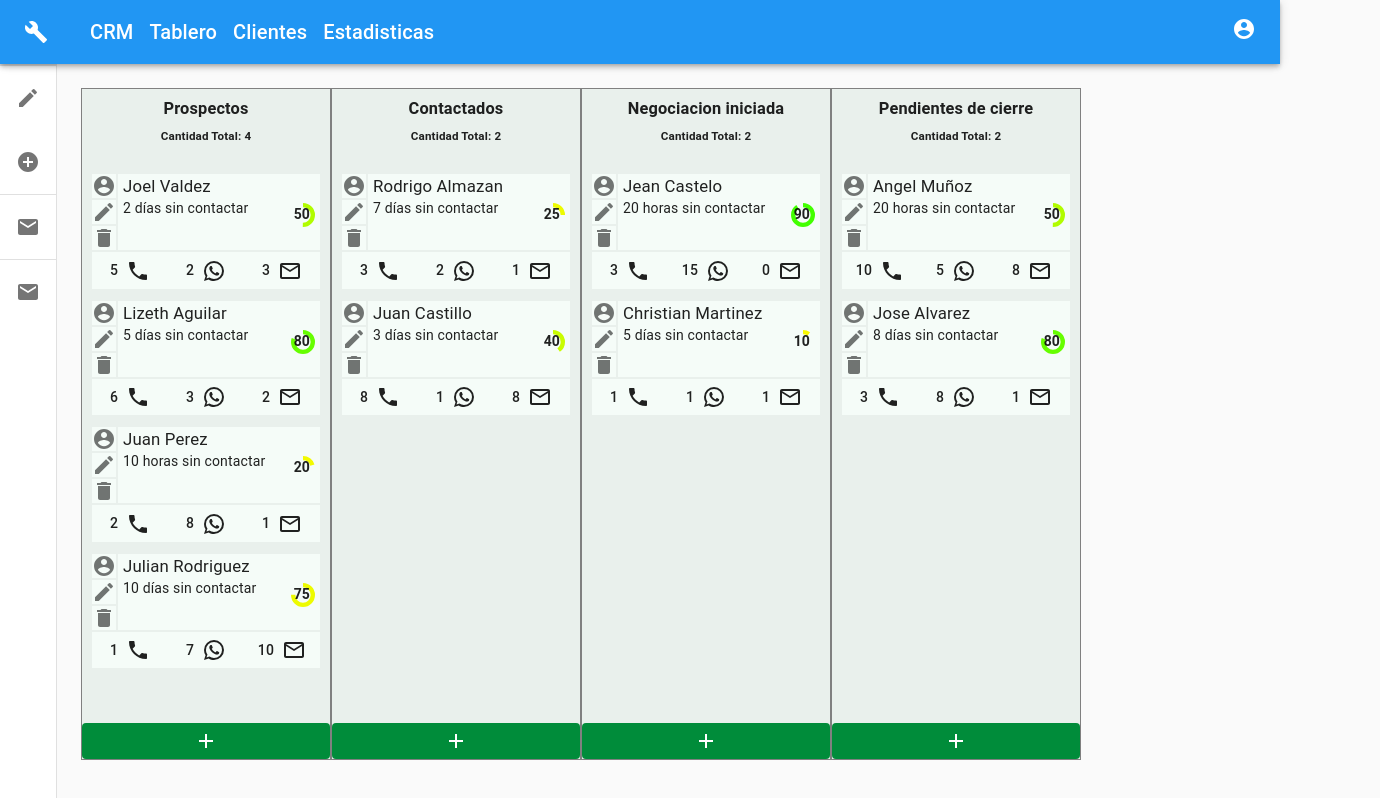
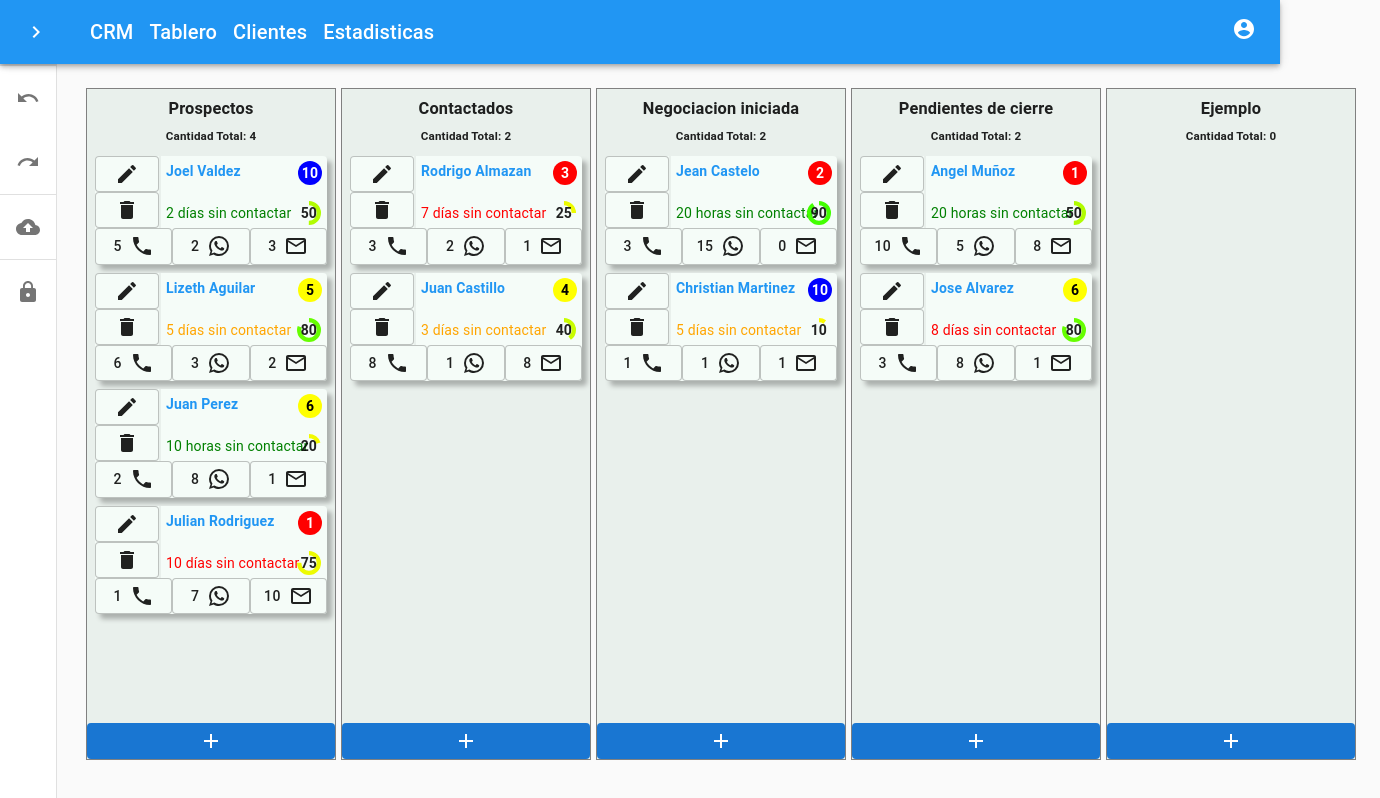
Before and after one commit to jo3l17/react-CRM, a Next.js app in the folder crm/: page / in a window 1280 px wide. Shown: the whole page, 1380 px wide, since content can reach past the window. Built offline with nearby package versions, Linux system fonts and the light colour scheme.

Commit message:
vista inicio terminada

```diff
--- a/crm/src/components/Card.js
+++ b/crm/src/components/Card.js
@@ -3,7 +3,7 @@ import { Draggable } from 'react-beautiful-dnd';
 import useStyles from '../styles/Card';
 import { List, ListItem, ListItemIcon, Divider, Grid, Button, CircularProgress } from '@material-ui/core';
 import EditIcon from '@material-ui/icons/Edit';
-import AccountCircleIcon from '@material-ui/icons/AccountCircle';
+import Link from 'next/link'
 import DeleteIcon from '@material-ui/icons/Delete';
 import WhatsAppIcon from '@material-ui/icons/WhatsApp';
 import PhoneIcon from '@material-ui/icons/Phone';
@@ -28,30 +28,38 @@ function Card(props) {
           </div> */}
           <div className={classes.container}>
             <List className={classes.leftList}>
-              <ListItem button className={classes.leftListItem}>
-                <ListItemIcon className={classes.leftListIcon}>
-                  <AccountCircleIcon />
+              <ListItem className={classes.leftListItem}>
+                <ListItemIcon className={classes.leftListItemIcon}>
+                  <Button variant="outlined" className={`${classes.leftListButton} ${classes.darkButton}`}>
+                    <EditIcon className={classes.leftListIcon} />
+                  </Button>
                 </ListItemIcon>
               </ListItem>
-              <Divider className={classes.divider} />
-              <ListItem button className={classes.leftListItem}>
-                <ListItemIcon className={classes.leftListIcon}>
-                  <EditIcon />
-                </ListItemIcon>
-              </ListItem>
-              <Divider className={classes.divider} />
-              <ListItem button className={classes.leftListItem}>
-                <ListItemIcon className={classes.leftListIcon}>
-                  <DeleteIcon />
+              <ListItem className={classes.leftListItem}>
+                <ListItemIcon className={classes.leftListItemIcon}>
+                  <Button variant="outlined" className={`${classes.leftListButton} ${classes.darkButton}`}>
+                    <DeleteIcon className={classes.leftListIcon} />
+                  </Button>
                 </ListItemIcon>
               </ListItem>
             </List>
             <div className={classes.cardInfo}>
               <div className={classes.title}>
-                {props.task.content.titulo}
+                <Link href="/usuario/[props.task.content.idCliente]" as={`/usuario/${props.task.content.idCliente}`}>
+                  <a className={classes.linkUsuario}>
+                    {props.task.content.titulo}
+                  </a>
+                </Link>
+                <div>
+                  <div className={classes.prioridad} style={{ backgroundColor: props.task.content.prioridadColor, color: props.task.content.prioridadColorText }}>
+                    <div>
+                      {props.task.content.prioridad}
+                    </div>
+                  </div>
+                </div>
               </div>
               <div className={classes.porcentajeWrapper}>
-                <div>
+                <div style={{ color: ((props.task.content.tiempoSinContactoNumber <= 2) ? 'green' : (props.task.content.tiempoSinContactoNumber <= 6 ? 'orange' : 'red')) }}>
                   {props.task.content.tiempoSinContacto}
                 </div>
                 <div className={classes.porcentajeCierre}>{props.task.content.porcentajeCierre}</div>
@@ -61,17 +69,17 @@ function Card(props) {
           </div>
           <div className={classes.interacciones}>
             <div className={classes.interaccionesButtons}>
-              <Button>
+              <Button variant="outlined" className={`${classes.interaccionesButton} ${classes.darkButton}`}>
                 {props.task.content.interacciones.telefono} &nbsp;<PhoneIcon />
               </Button>
             </div>
             <div className={classes.interaccionesButtons}>
-              <Button>
+              <Button variant="outlined" className={`${classes.interaccionesButton} ${classes.darkButton}`}>
                 {props.task.content.interacciones.whatsapp} &nbsp;<WhatsAppIcon />
               </Button>
             </div>
             <div className={classes.interaccionesButtons}>
-              <Button>
+              <Button variant="outlined" className={`${classes.interaccionesButton} ${classes.darkButton}`}>
                 {props.task.content.interacciones.correo} &nbsp;<MailOutlineIcon />
               </Button>
             </div>
--- a/crm/src/components/Header.js
+++ b/crm/src/components/Header.js
@@ -25,6 +25,10 @@ import useStyles from '../styles/Header';
 import AccountCircleIcon from '@material-ui/icons/AccountCircle';
 import EditIcon from '@material-ui/icons/Edit';
 import AddCircleIcon from '@material-ui/icons/AddCircle';
+import UndoIcon from '@material-ui/icons/Undo';
+import RedoIcon from '@material-ui/icons/Redo';
+import LockIcon from '@material-ui/icons/Lock';
+import CloudUploadIcon from '@material-ui/icons/CloudUpload';
 
 function Header(props) {
   const toggleHandleDrawer = () => {
@@ -50,35 +54,35 @@ function Header(props) {
       <List>
         <ListItem button>
           <ListItemIcon>
-            <EditIcon />
+            <UndoIcon />
           </ListItemIcon>
-          <ListItemText primary={"Editar"} />
+          <ListItemText primary={"Deshacer"} />
         </ListItem>
       </List>
       <List>
         <ListItem button>
           <ListItemIcon>
-            <AddCircleIcon />
+            <RedoIcon />
           </ListItemIcon>
-          <ListItemText primary={"Agregar"} />
+          <ListItemText primary={"Rehacer"} />
         </ListItem>
       </List>
       <Divider />
       <List>
         <ListItem button>
           <ListItemIcon>
-            <MailIcon />
+            <CloudUploadIcon />
           </ListItemIcon>
-          <ListItemText primary={"ejemplo"} />
+          <ListItemText primary={"Importar"} />
         </ListItem>
       </List>
       <Divider />
       <List>
         <ListItem button>
           <ListItemIcon>
-            <MailIcon />
+            <LockIcon />
           </ListItemIcon>
-          <ListItemText primary={"ejemplo"} />
+          <ListItemText primary={"Bloquear"} />
         </ListItem>
       </List>
     </div>
@@ -169,7 +173,7 @@ function Header(props) {
                 [classes.hide]: open,
               })}
             >
-              <BuildIcon />
+              <ChevronRightIcon />
             </IconButton>
           </Hidden>
           <Typography variant="h6" noWrap className={classes.title}>
--- a/crm/src/data.js
+++ b/crm/src/data.js
@@ -6,9 +6,12 @@ const initialData = {
                 idCliente: 1,
                 titulo: 'Joel Valdez',
                 prioridad: 10,
+                prioridadColor: 'blue',
+                prioridadColorText: 'white',
                 tiempoSinContacto: '2 días sin contactar',
+                tiempoSinContactoNumber: 2,
                 porcentajeCierre: 50,
-                porcentajeColor:'#b1fc00',
+                porcentajeColor: '#b1fc00',
                 interacciones: {
                     whatsapp: 2,
                     telefono: 5,
@@ -22,9 +25,12 @@ const initialData = {
                 idCliente: 2,
                 titulo: 'Lizeth Aguilar',
                 prioridad: 5,
+                prioridadColor: 'yellow',
+                prioridadColorText: 'black',
                 tiempoSinContacto: '5 días sin contactar',
+                tiempoSinContactoNumber: 5,
                 porcentajeCierre: 80,
-                porcentajeColor:'#66fe00',
+                porcentajeColor: '#66fe00',
                 interacciones: {
                     whatsapp: 3,
                     telefono: 6,
@@ -38,9 +44,12 @@ const initialData = {
                 idCliente: 3,
                 titulo: 'Juan Perez',
                 prioridad: 6,
+                prioridadColor: 'yellow',
+                prioridadColorText: 'black',
                 tiempoSinContacto: '10 horas sin contactar',
+                tiempoSinContactoNumber: 0.416,
                 porcentajeCierre: 20,
-                porcentajeColor:'#f3fa00',
+                porcentajeColor: '#f3fa00',
                 interacciones: {
                     whatsapp: 8,
                     telefono: 2,
@@ -54,9 +63,12 @@ const initialData = {
                 idCliente: 4,
                 titulo: 'Julian Rodriguez',
                 prioridad: 1,
+                prioridadColor: 'red',
+                prioridadColorText: 'white',
                 tiempoSinContacto: '10 días sin contactar',
+                tiempoSinContactoNumber: 10,
                 porcentajeCierre: 75,
-                porcentajeColor:'#edfb00',
+                porcentajeColor: '#edfb00',
                 interacciones: {
                     whatsapp: 7,
                     telefono: 1,
@@ -70,7 +82,10 @@ const initialData = {
                 idCliente: 5,
                 titulo: 'Jean Castelo',
                 prioridad: 2,
+                prioridadColor: 'red',
+                prioridadColorText: 'white',
                 tiempoSinContacto: '20 horas sin contactar',
+                tiempoSinContactoNumber: 0.83,
                 porcentajeCierre: 90,
                 porcentajeColor: '#42ff00',
                 interacciones: {
@@ -86,9 +101,12 @@ const initialData = {
                 idCliente: 6,
                 titulo: 'Christian Martinez',
                 prioridad: 10,
+                prioridadColor: 'blue',
+                prioridadColorText: 'white',
                 tiempoSinContacto: '5 días sin contactar',
+                tiempoSinContactoNumber: 5,
                 porcentajeCierre: 10,
-                porcentajeColor:'#f9f900',
+                porcentajeColor: '#f9f900',
                 interacciones: {
                     whatsapp: 1,
                     telefono: 1,
@@ -102,9 +120,12 @@ const initialData = {
                 idCliente: 7,
                 titulo: 'Rodrigo Almazan',
                 prioridad: 3,
+                prioridadColor: 'red',
+                prioridadColorText: 'white',
                 tiempoSinContacto: '7 días sin contactar',
+                tiempoSinContactoNumber: 7,
                 porcentajeCierre: 25,
-                porcentajeColor:'#edfb00',
+                porcentajeColor: '#edfb00',
                 interacciones: {
                     whatsapp: 2,
                     telefono: 3,
@@ -116,47 +137,56 @@ const initialData = {
             id: 'task-8',
             content: {
                 idCliente: 8,
-                titulo:'Juan Castillo',
-                prioridad:4,
-                tiempoSinContacto:'3 días sin contactar',
-                porcentajeCierre:40,
-                porcentajeColor:'#c9fc00',
-                interacciones:{
-                    whatsapp:1,
-                    telefono:8,
-                    correo:8
+                titulo: 'Juan Castillo',
+                prioridad: 4,
+                prioridadColor: 'yellow',
+                prioridadColorText: 'black',
+                tiempoSinContacto: '3 días sin contactar',
+                tiempoSinContactoNumber: 3,
+                porcentajeCierre: 40,
+                porcentajeColor: '#c9fc00',
+                interacciones: {
+                    whatsapp: 1,
+                    telefono: 8,
+                    correo: 8
                 }
             }
         },
         'task-9': {
             id: 'task-9',
             content: {
-                    idCliente:9,
-                    titulo:'Angel Muñoz',
-                    prioridad:1,
-                    tiempoSinContacto:'20 horas sin contactar',
-                    porcentajeCierre:50,
-                    porcentajeColor:'#b1fc00',
-                    interacciones:{
-                        whatsapp:5,
-                        telefono:10,
-                        correo:8
+                idCliente: 9,
+                titulo: 'Angel Muñoz',
+                prioridad: 1,
+                prioridadColor: 'red',
+                prioridadColorText: 'white',
+                tiempoSinContacto: '20 horas sin contactar',
+                tiempoSinContactoNumber: 0.83,
+                porcentajeCierre: 50,
+                porcentajeColor: '#b1fc00',
+                interacciones: {
+                    whatsapp: 5,
+                    telefono: 10,
+                    correo: 8
                 }
             }
         },
         'task-10': {
             id: 'task-10',
             content: {
-                    idCliente:10,
-                    titulo:'Jose Alvarez',
-                    prioridad:6,
-                    tiempoSinContacto:'8 días sin contactar',
-                    porcentajeCierre:80,
-                    porcentajeColor:'#66fe00',
-                    interacciones:{
-                        whatsapp:8,
-                        telefono:3,
-                        correo:1
+                idCliente: 10,
+                titulo: 'Jose Alvarez',
+                prioridad: 6,
+                prioridadColor: 'yellow',
+                prioridadColorText: 'black',
+                tiempoSinContacto: '8 días sin contactar',
+                tiempoSinContactoNumber: 8,
+                porcentajeCierre: 80,
+                porcentajeColor: '#66fe00',
+                interacciones: {
+                    whatsapp: 8,
+                    telefono: 3,
+                    correo: 1
                 }
             }
         },
@@ -196,9 +226,14 @@ const initialData = {
                 'task-10',
             ]
         },
+        'column-5': {
+            id: 'column-5',
+            title: 'Ejemplo',
+            taskIds: [ ]
+        },
     },
     columnOrder: ['column-1', 'column-2',
-            'column-3', 'column-4'
+        'column-3', 'column-4','column-5'
     ]
 };
 export default initialData;
--- a/crm/src/styles/Board.js
+++ b/crm/src/styles/Board.js
@@ -29,6 +29,7 @@ const useStyles = theme => ({
         width: 250,
         display: 'flex',
         flexDirection: 'column',
+        marginLeft: 5,
         backgroundColor: theme.palette.tertiary.main,
         // padding:8
     },
@@ -39,7 +40,8 @@ const useStyles = theme => ({
     },
     Total: {
         textAlign: 'center',
-        marginTop: 0
+        marginTop: 0,
+        marginBottom: 3
     },
     List: {
         padding: 8,
@@ -55,20 +57,20 @@ const useStyles = theme => ({
             '-webkit-box-shadow': 'inset 0 0 6px rgba(0,0,0,0.00)'
         },
         '&::-webkit-scrollbar-thumb': {
-            backgroundColor: 'rgba(0,0,0,.9)',
+            backgroundColor: 'rgba(0,0,0,.4)',
             outline: '1px solid slategrey'
         },
-        scrollbarColor:'black transparent',
-        scrollbarWidth:'thin'
+        scrollbarColor: 'black transparent',
+        scrollbarWidth: 'thin'
     },
     draggingOver: {
         backgroundColor: theme.palette.tertiary.dark
     },
     addButton: {
-        backgroundColor: theme.palette.secondary.dark,
+        backgroundColor: theme.palette.primary.dark,
         color: 'white',
         '&:hover': {
-            backgroundColor: theme.palette.secondary.main,
+            backgroundColor: theme.palette.primary.main,
         }
     },
 })
--- a/crm/src/styles/Card.js
+++ b/crm/src/styles/Card.js
@@ -5,17 +5,18 @@ const useStyles = makeStyles(theme => ({
         backgroundColor: theme.palette.tertiary.light,
         marginBottom: 8,
         // padding:8,
-        borderRadius: 2,
-        border: '2px solid',
-        borderColor: theme.palette.tertiary.main,
+        borderRadius: 4,
+        // border: '1px solid',
+        // borderColor: 'black',
         // display: 'flex',
         '&:focus': {
             outline: 'none',
             borderColor: 'black',
-        }
+        },
+        boxShadow: `5px 5px 5px ${theme.palette.tertiary.dark}`
     },
     dragging: {
-        backgroundColor: theme.palette.tertiary.main,
+        backgroundColor: theme.palette.tertiary.light,
         height: 'auto !important'
     },
     handle: {
@@ -29,12 +30,15 @@ const useStyles = makeStyles(theme => ({
         backgroundColor: theme.palette.secondary.light
     },
     title: {
-        fontSize: '1.2em'
+        display: 'flex',
+        justifyContent: 'space-between'
     },
     cardInfo: {
-        textAlign: 'left',
-        marginLeft: 5,
-        width:'100%'
+        padding: 5,
+        width: '100%',
+        display: 'flex',
+        flexDirection: 'column',
+        justifyContent: 'space-between'
     },
     leftList: {
         padding: 0
@@ -44,8 +48,16 @@ const useStyles = makeStyles(theme => ({
         borderRightColor: theme.palette.tertiary.main,
         borderRight: '2px solid',
     },
+    leftListItemIcon: {
+        minWidth: 0
+    },
     leftListIcon: {
         minWidth: 0
+    },
+    leftListButton: {
+        minWidth: 0,
+        paddingLeft: 8,
+        paddingRight: 8,
     },
     divider: {
         height: 2,
@@ -57,8 +69,8 @@ const useStyles = makeStyles(theme => ({
         width: '100%'
     },
     interacciones: {
-        borderTop: '2px solid',
-        borderColor: theme.palette.tertiary.main,
+        // borderTop: '2px solid',
+        // borderColor: theme.palette.tertiary.main,
         display: 'flex',
         alignItems: 'center',
         justifyContent: 'space-around'
@@ -67,21 +79,50 @@ const useStyles = makeStyles(theme => ({
         width: '33.3%',
         textAlign: 'center'
     },
+    interaccionesButton: {
+        width: '100%',
+        padding: '5px 5px !important',
+    },
     porcentajeWrapper: {
-        position:'relative',
-        width:'100%',
+        position: 'relative',
+        width: '100%',
     },
-    porcentaje:{
-        position:'absolute',
-        top:'5px',
-        right:'5px'
+    porcentaje: {
+        position: 'absolute',
+        top: -2,
+        right: 1
     },
-    porcentajeCierre:{
-        position:'absolute',
-        top:'6px',
-        right:'10px',
-        zIndex:2,
-        fontWeight:'bold'
+    porcentajeCierre: {
+        position: 'absolute',
+        top: 0,
+        right: 5,
+        zIndex: 2,
+        fontWeight: 'bold'
+    },
+    linkUsuario: {
+        textDecoration: 'none',
+        color: theme.palette.primary.main,
+        fontSize: '1em',
+        fontWeight: 'bold'
+    },
+    prioridad: {
+        borderRadius: '50%',
+        fontWeight: 'bold',
+        display: 'flex',
+        alignItems: 'center',
+        justifyContent: 'center',
+        width: 24,
+        height: 24
+    },
+    darkButton: {
+        backgroundColor: theme.palette.tertiary.light,
+        borderColor: theme.palette.tertiary.darker,
+        color: theme.palette.tertiary.darker,
+        '&:hover': {
+            // backgroundColor: theme.palette.tertiary.darker,
+            borderColor: theme.palette.primary.main,
+            color: theme.palette.primary.main,
+        },
     }
 })
 )
--- a/crm/src/theme.js
+++ b/crm/src/theme.js
@@ -22,7 +22,8 @@ const theme = createMuiTheme({
         tertiary:{
             light:'#f5fcf8',
             main:'#e9f0ec',
-            dark:'#abb0ad'
+            dark:'#abb0ad',
+            darker:'#3b3b3b'
         },
         error: {
             light: palette.error[300],
```
Lines whose indentation alone changed are shown as unchanged.
